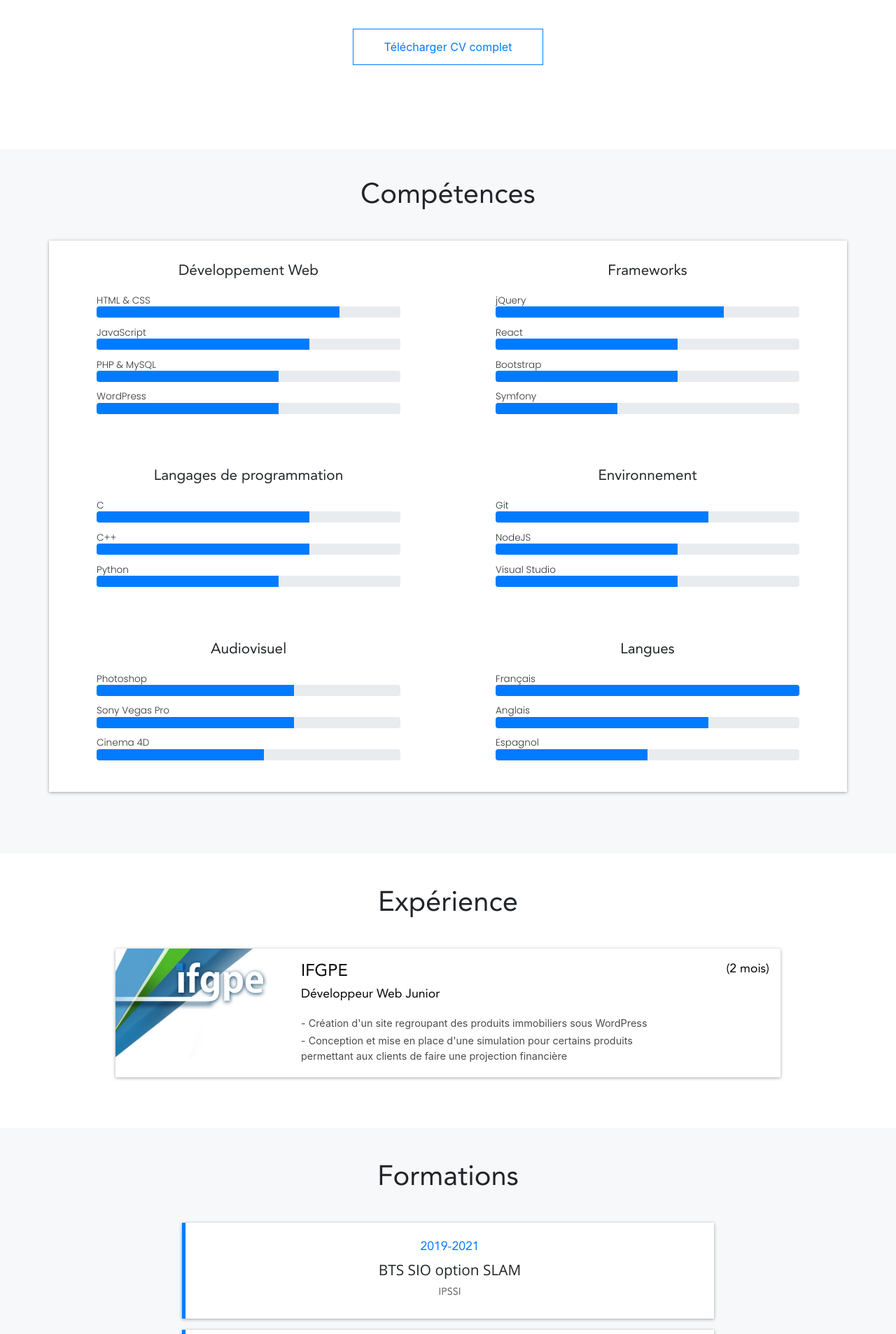
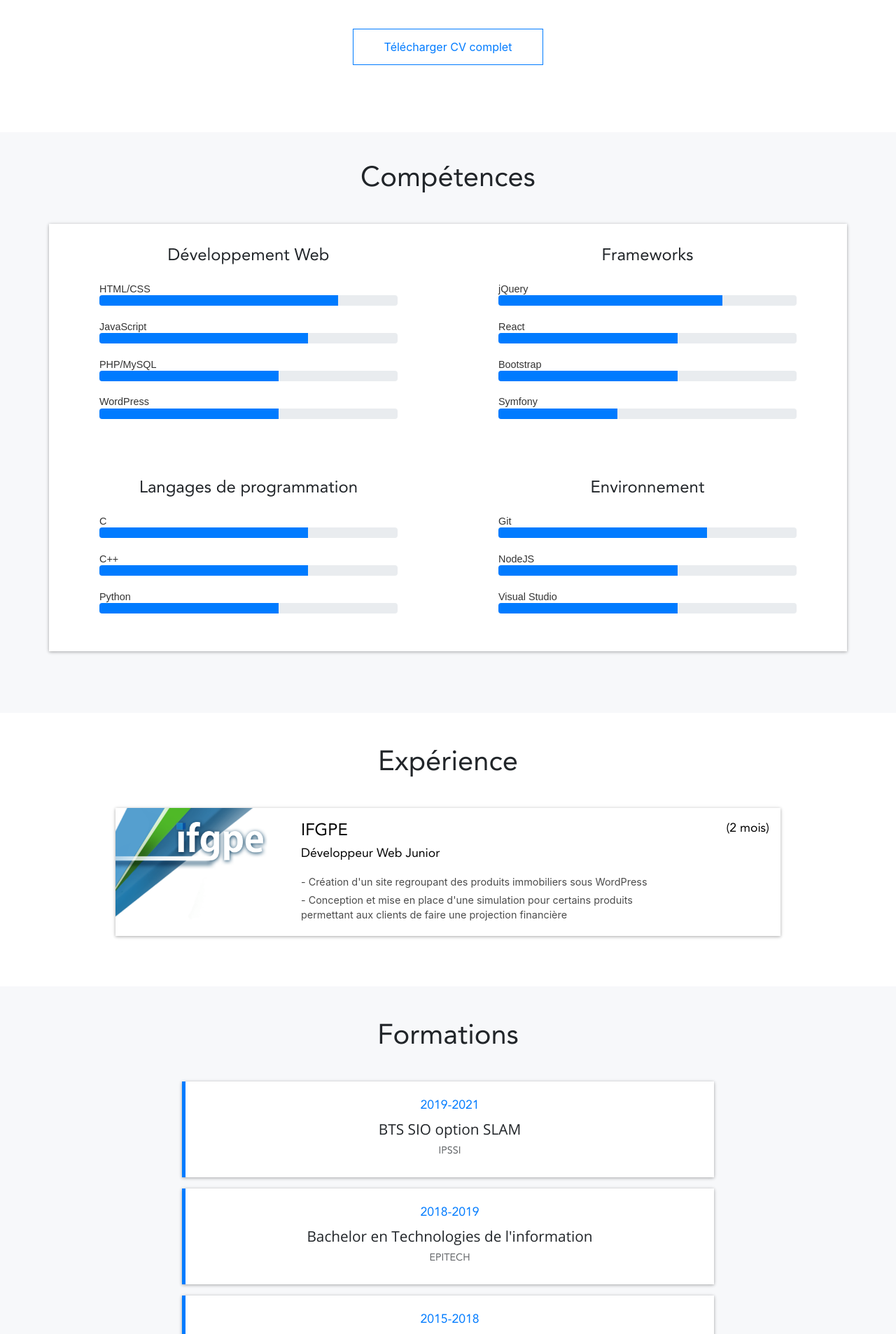
Before and after one commit to Stabien/Site_Perso, a PHP site: page / in a window 1280 px wide. Shown: the part 861-2768 px from the top of the page at 70% size. Run offline with PHP 8.4, Linux system fonts and the light colour scheme.

Commit message:
competences update

```diff
--- a/css/style.css
+++ b/css/style.css
@@ -84,10 +84,14 @@ header li:hover::after { /* This creates the border. Replace black with whatever
     header ul {
         margin-top: 0.8em;
     }
+    #experience img {
+        width: 0;
+        height: 0;
+    }
 }
 
 .nav-link:hover {
-    color: inherit !important;
+    color: !important;
 }
 
 .navbar-brand {
@@ -211,6 +215,7 @@ main {
     width: fit-content;
     display: block;
     margin: 2.5em auto;
+    margin-bottom: 1em;
     border: 1px solid;
     padding: 0.8em 2.75em;
     transition: color 0.3s, background 0.3s, opacity 1.5s 0.4s;
@@ -247,9 +252,10 @@ main {
 }
 
 #competences h3 {
-    font-size: 1.3rem;
+    font-size: 1.5rem;
     text-align: center;
     margin: 0;
+    margin: auto;
     margin-bottom: 1em;
     font-family: 'Avenir-Roman';
 }
@@ -270,10 +276,10 @@ main {
     margin-left: 5em;
     margin-right: 5em;
     padding-left: 0;
-    font-size: 0.85rem;
+    font-size: 0.9rem;
     text-align: justify;
-    margin-bottom: 1em;
-    font-family: 'poppins-light';
+    margin-bottom: 1.5em;
+    font-family: sans-serif;
     color: #333333;
 }
 
@@ -286,9 +292,23 @@ main {
     transition: 2s !important;
 }
 
+.progress {
+    height: 15px;
+}
+
 #experience img {
     width: 25%;
     height: 10em;
+}
+
+@media (max-width: 992px) {
+    #experience img {
+        width: 0;
+        height: 0;
+    }
+    #experience-content {
+        border-left: #007BFF solid 5px;
+    }
 }
 
 #experience-container h2, #formations-container h2,
@@ -595,6 +615,10 @@ main {
     text-decoration: none;
 }
 
+#form-contact {
+    margin-right: 3%;
+}
+
 #contact form {
     display: flex;
     flex-direction: column;
--- a/index.php
+++ b/index.php
@@ -63,7 +63,7 @@
                     <div class="col-lg">
                         <h3>Développement Web</h3>
                         <ul>
-                            <li>HTML & CSS
+                            <li>HTML/CSS
                                 <div class="progress">
                                     <div class="progress-bar" role="progressbar" aria-valuenow="80"
                                     aria-valuemin="0" aria-valuemax="100"></div>
@@ -75,7 +75,7 @@
                                     aria-valuemin="0" aria-valuemax="100"></div>
                                 </div>
                             </li>
-                            <li>PHP & MySQL
+                            <li>PHP/MySQL
                                 <div class="progress">
                                     <div class="progress-bar" role="progressbar" aria-valuenow="60"
                                     aria-valuemin="0" aria-valuemax="100"></div>
@@ -161,54 +161,6 @@
                             <li>Visual Studio
                                 <div class="progress">
                                     <div class="progress-bar" role="progressbar" aria-valuenow="60"
-                                    aria-valuemin="0" aria-valuemax="100"></div>
-                                </div>
-                            </li>
-                        </ul>
-                    </div>
-                </div>
-                <div class="row">
-                    <div class="col-lg">
-                        <h3>Audiovisuel</h3>
-                        <ul>
-                            <li>Photoshop
-                                <div class="progress">
-                                    <div class="progress-bar" role="progressbar" aria-valuenow="65"
-                                    aria-valuemin="0" aria-valuemax="100"></div>
-                                </div>
-                            </li>
-                            <li>Sony Vegas Pro
-                                <div class="progress">
-                                    <div class="progress-bar" role="progressbar" aria-valuenow="65"
-                                    aria-valuemin="0" aria-valuemax="100"></div>
-                                </div>
-                            </li>
-                            <li>Cinema 4D
-                                <div class="progress">
-                                    <div class="progress-bar" role="progressbar" aria-valuenow="55"
-                                    aria-valuemin="0" aria-valuemax="100"></div>
-                                </div>
-                            </li>
-                        </ul>
-                    </div>
-                    <div class="col-lg">
-                        <h3>Langues</h3>
-                        <ul>
-                            <li>Français
-                                <div class="progress">
-                                    <div class="progress-bar" role="progressbar" aria-valuenow="100"
-                                    aria-valuemin="0" aria-valuemax="100"></div>
-                                </div>
-                            </li>
-                            <li>Anglais
-                                <div class="progress">
-                                    <div class="progress-bar" role="progressbar" aria-valuenow="70"
-                                    aria-valuemin="0" aria-valuemax="100"></div>
-                                </div>
-                            </li>
-                            <li>Espagnol
-                                <div class="progress">
-                                    <div class="progress-bar" role="progressbar" aria-valuenow="50"
                                     aria-valuemin="0" aria-valuemax="100"></div>
                                 </div>
                             </li>
@@ -335,7 +287,7 @@
         <div id="contact">
             <div class="container">
                 <div class="row">
-                    <div id="infos_contact" class="col-6">
+                    <div id="infos_contact" class="col-8 offset-2 col-lg-6 offset-lg-0">
                         <h3>Informations</h3>
                         <div id="container-infos-contact">
                             <ul id="keywords-infos">
@@ -353,7 +305,7 @@
                             </a>
                         </div>
                     </div>
-                    <div id="form_contact" class="col-5 offset-1">
+                    <div id="form_contact" class="col-8 offset-2 col-lg-4 offset-lg-1">
                         <form>
                             <h3>Me contacter</h3>
                             <div class="names_input_container">
```
